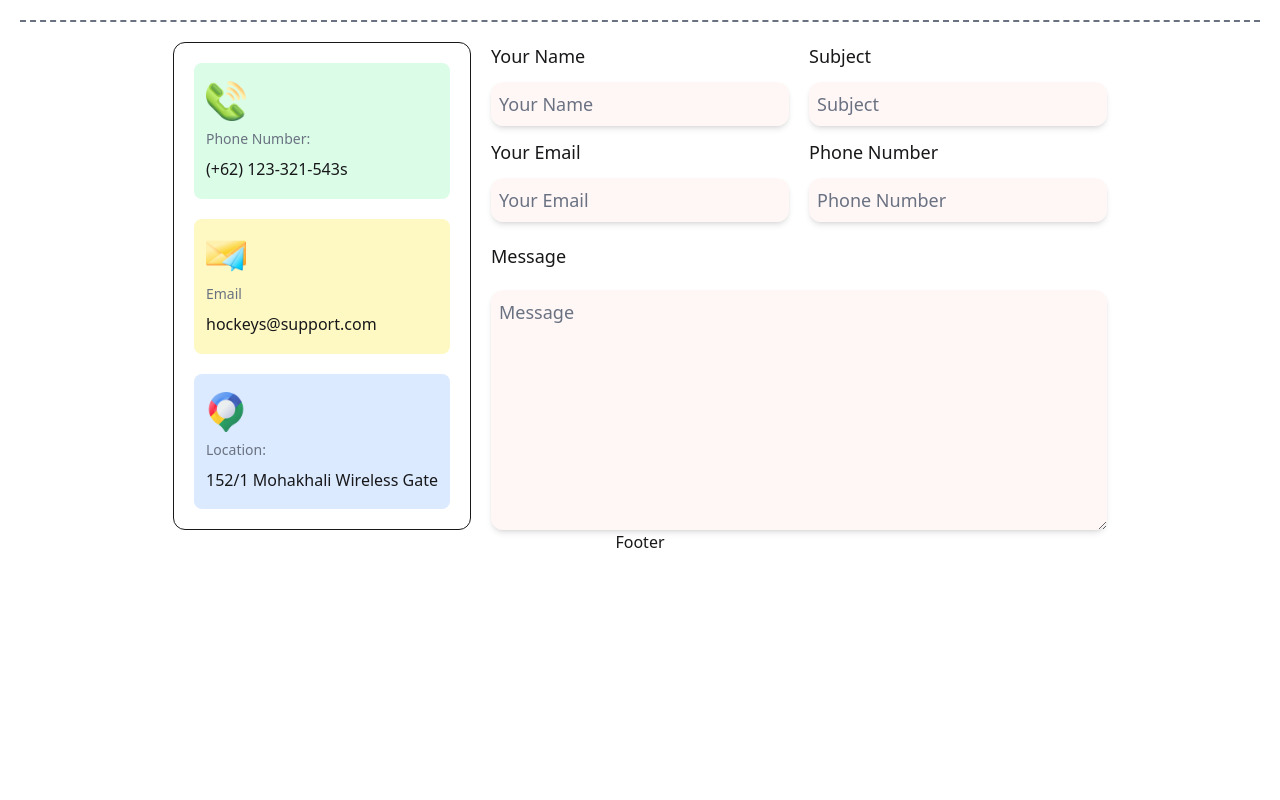
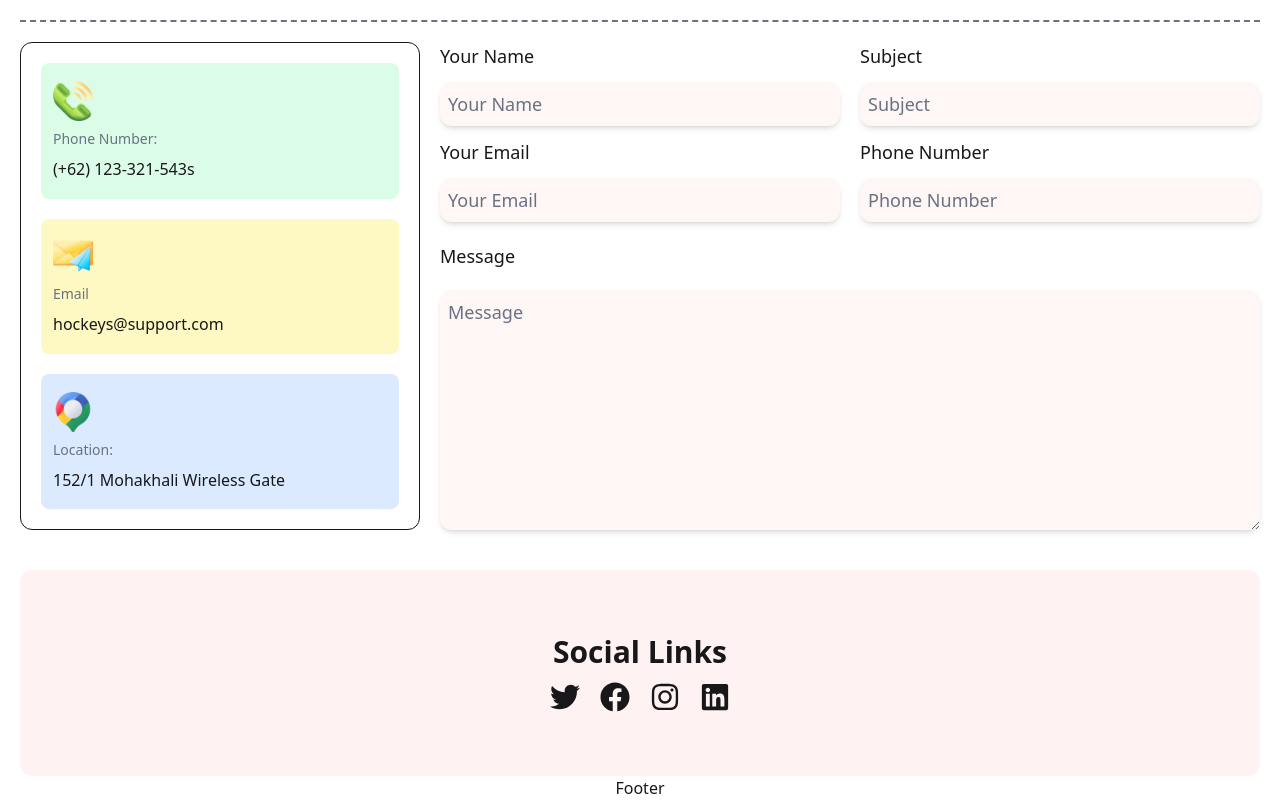
Before and after one commit to mrirakib04/landing-page-11, a React (Vite) app: page / in a window 1280 px wide. Shown: the part 4097-4897 px from the top of the page. Before the commit the page ends 4651 px from the top, so only its background shows below. Built offline with nearby package versions, Linux system fonts and the light colour scheme.

Commit message:
social links section

```diff
--- a/src/components/Contact.jsx
+++ b/src/components/Contact.jsx
@@ -1,3 +1,4 @@
+import { FaFacebook, FaInstagram, FaLinkedin, FaTwitter } from "react-icons/fa";
 import Title from "../subComponents/Title";
 import contactLogo1 from "./../assets/images/Group 1171275317.png";
 import contactLogo2 from "./../assets/images/Group 1171275318.png";
@@ -12,7 +13,7 @@ const Contact = () => {
           "Lorem, ipsum dolor sit amet consectetur adipisicing elit. Vitae sunt adipisci voluptas laborum consequatur nemo fugit exercitationem tenetur!"
         }
       ></Title>
-      <div className="grid md:grid-cols-3 sm:grid-cols-2 grid-cols-1 gap-5">
+      <div className="grid md:grid-cols-3 sm:grid-cols-2 grid-cols-1 gap-5 w-full">
         <div className="p-5 rounded-xl border flex flex-col col-span-1 h-full gap-5">
           <div className="p-3 rounded-lg bg-green-100 flex flex-col items-start justify-center h-full gap-2">
             <img className="h-10" src={contactLogo1} alt="contact-logo" />
@@ -85,6 +86,41 @@ const Contact = () => {
           ></textarea>
         </form>
       </div>
+      <div className="w-full px-5 lg:py-16 py-10 bg-red-50 mt-10 rounded-xl flex flex-col items-center justify-center">
+        <h3 className="md:text-3xl text-2xl font-semibold text-center">
+          Social Links
+        </h3>
+        <div className="flex items-center gap-5 text-3xl mt-3">
+          <a
+            href="https://x.com/"
+            className="hover:text-sky-500 duration-300"
+            target="_blank"
+          >
+            <FaTwitter></FaTwitter>
+          </a>
+          <a
+            href="https://www.facebook.com/"
+            className="hover:text-blue-500 duration-300"
+            target="_blank"
+          >
+            <FaFacebook></FaFacebook>
+          </a>
+          <a
+            href="https://www.instagram.com/"
+            className="hover:text-pink-500 duration-300"
+            target="_blank"
+          >
+            <FaInstagram></FaInstagram>
+          </a>
+          <a
+            href="https://www.linkedin.com/"
+            className="hover:text-cyan-700 duration-300"
+            target="_blank"
+          >
+            <FaLinkedin></FaLinkedin>
+          </a>
+        </div>
+      </div>
     </div>
   );
 };
```
